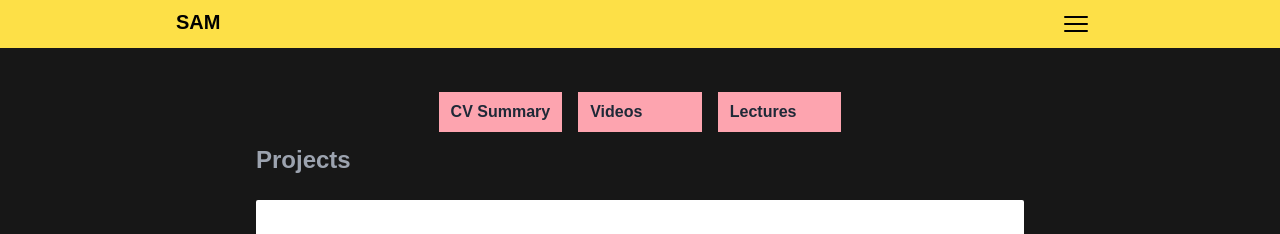
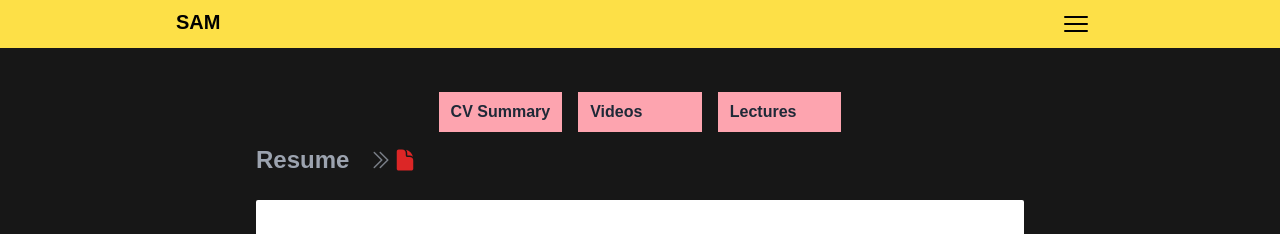
Before and after one commit to samsmoak/my-portfolio, a React (Create React App) app: page /activity/publications in a window 1280 px wide. Shown: the top 234 px of the page. Built offline with nearby package versions, Linux system fonts and the light colour scheme.

Commit message:
second commit 3.4

```diff
--- a/src/Pages/Activitypage/subpages/Publications.js
+++ b/src/Pages/Activitypage/subpages/Publications.js
@@ -2,6 +2,10 @@ import React from "react";
 import Footer from "../../../components/Footer/Footer";
 
 function Publications() {
+	const openPdfInNewTab = () => {
+		const pdfUrl = "/src/PDF/resume.pdf"; // Update with your PDF file path
+		window.open(pdfUrl, "_blank");
+	};
 	const publica = [
 		{
 			id: 1,
@@ -95,8 +99,45 @@ Conducted data analysis and developed algorithms for real-time tracking and pred
 	return (
 		<div>
 			<div className='w-full flex justify-center  font-semibold text-2xl text-neutral-700'>
-				<div className='md:w-3/5 text-gray-400'>Projects</div>
+				<div className='md:w-3/5 text-gray-400 flex items-center space-x-5'>
+					<span>Resume</span>
+					<a
+						href='https://www.canva.com/design/DAFssMqFNqM/fWW6_OCBYGxpzWS_yhxjzQ/edit?utm_content=DAFssMqFNqM&utm_campaign=designshare&utm_medium=link2&utm_source=sharebutton'
+						target='_blank'
+						rel='noopener noreferrer'
+						className='flex'
+					>
+						<svg
+							xmlns='http://www.w3.org/2000/svg'
+							viewBox='0 0 24 24'
+							fill='currentColor'
+							class='w-6 h-6 -rotate-90 animate-pulse'
+						>
+							<path
+								fill-rule='evenodd'
+								d='M11.47 13.28a.75.75 0 0 0 1.06 0l7.5-7.5a.75.75 0 0 0-1.06-1.06L12 11.69 5.03 4.72a.75.75 0 0 0-1.06 1.06l7.5 7.5Z'
+								clip-rule='evenodd'
+							/>
+							<path
+								fill-rule='evenodd'
+								d='M11.47 19.28a.75.75 0 0 0 1.06 0l7.5-7.5a.75.75 0 1 0-1.06-1.06L12 17.69l-6.97-6.97a.75.75 0 0 0-1.06 1.06l7.5 7.5Z'
+								clip-rule='evenodd'
+							/>
+						</svg>
+
+						<svg
+							xmlns='http://www.w3.org/2000/svg'
+							viewBox='0 0 24 24'
+							fill='currentColor'
+							class='w-6 h-6 text-red-600'
+						>
+							<path d='M5.625 1.5c-1.036 0-1.875.84-1.875 1.875v17.25c0 1.035.84 1.875 1.875 1.875h12.75c1.035 0 1.875-.84 1.875-1.875V12.75A3.75 3.75 0 0 0 16.5 9h-1.875a1.875 1.875 0 0 1-1.875-1.875V5.25A3.75 3.75 0 0 0 9 1.5H5.625Z' />
+							<path d='M12.971 1.816A5.23 5.23 0 0 1 14.25 5.25v1.875c0 .207.168.375.375.375H16.5a5.23 5.23 0 0 1 3.434 1.279 9.768 9.768 0 0 0-6.963-6.963Z' />
+						</svg>
+					</a>
+				</div>
 			</div>
+
 			<div className='w-full  flex justify-center  '>
 				<div className='px-10 md:px-0 md:w-3/5 space-y-5 py-6'>
 					{publica.map((p, k) => {
```
Also changed, not shown: 1 other file (tests, documents, lock files or other folders).
